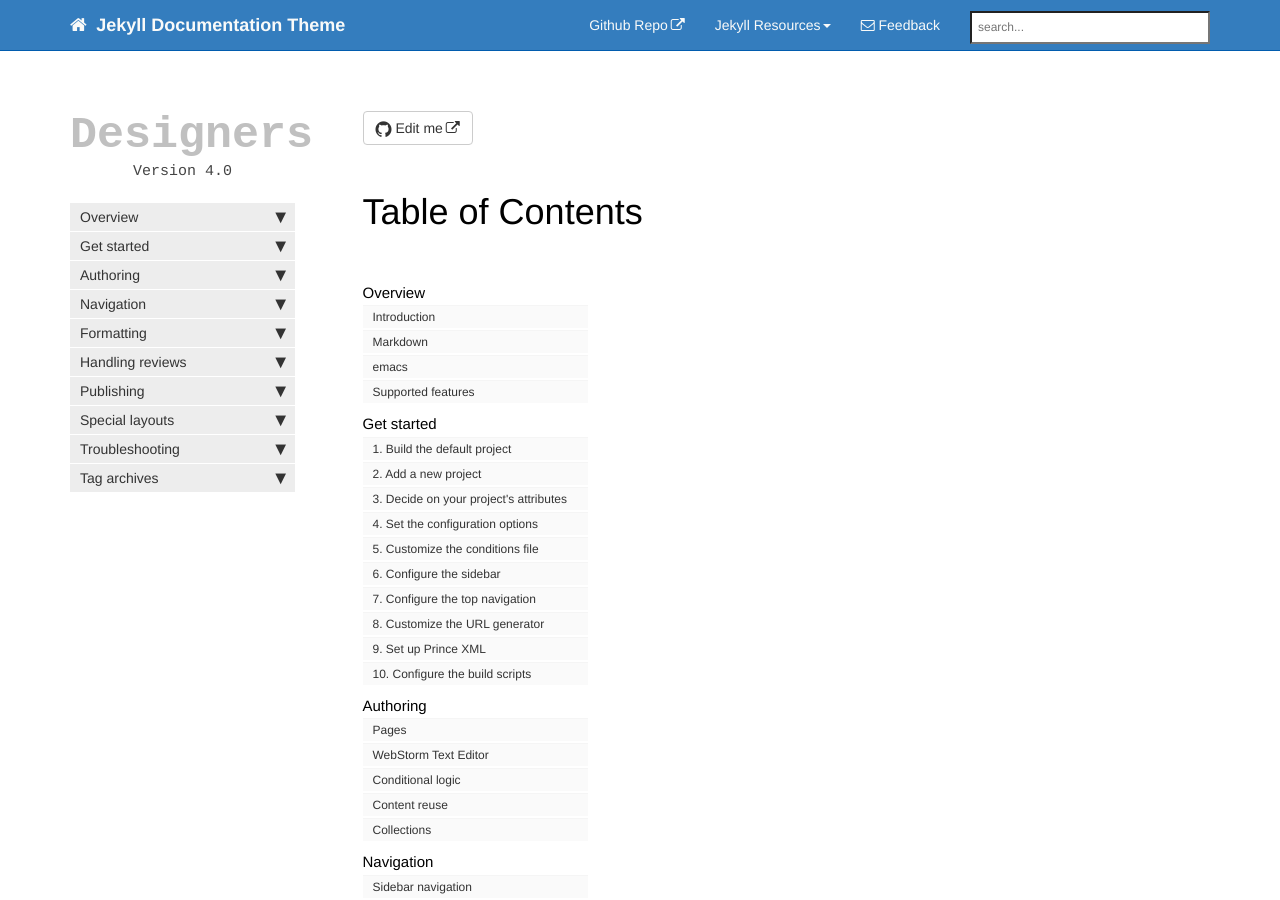
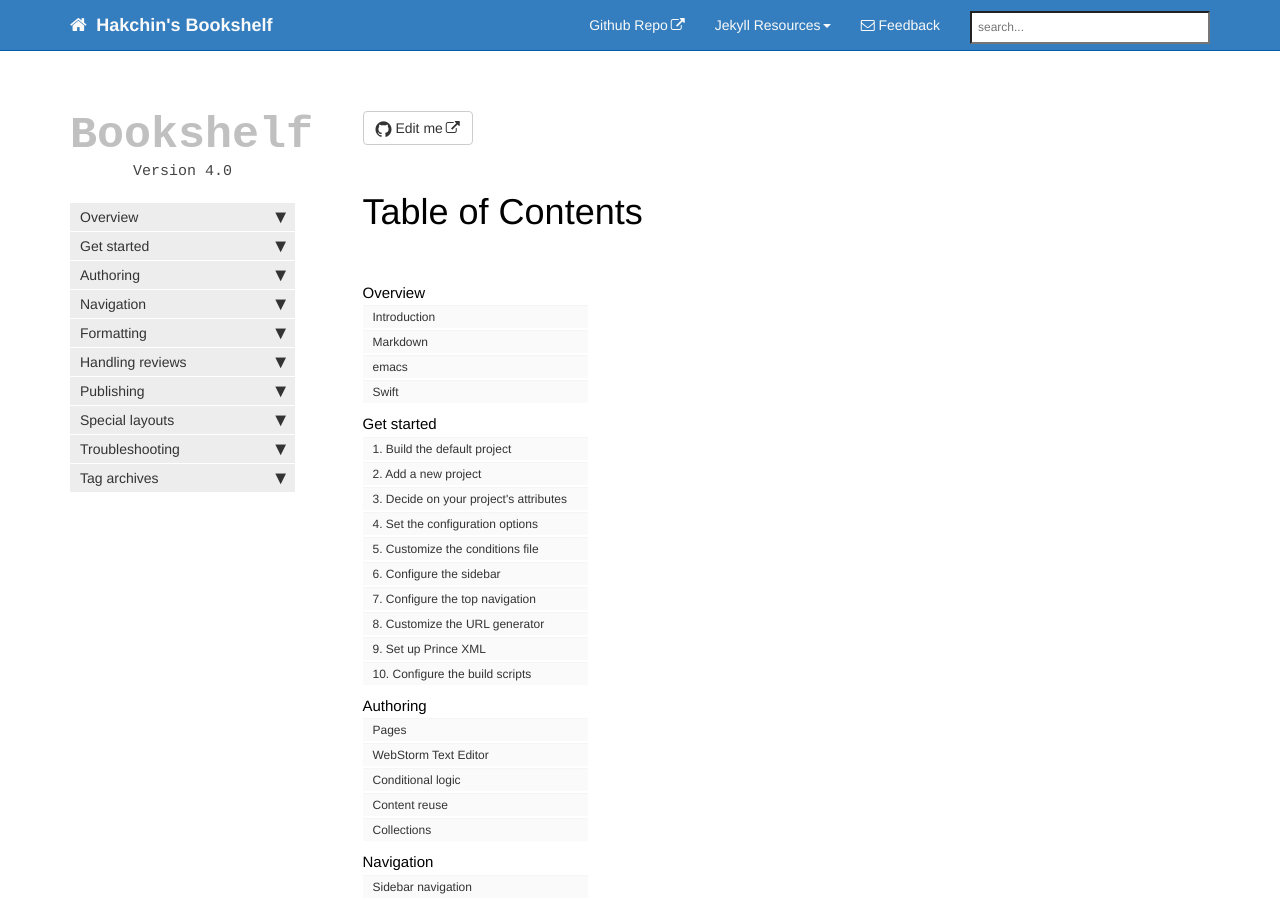
Before and after one commit to hakchin/pe, a Jekyll site: the page built from tocpage.html, in a window 1280 px wide and 900 px high. Built offline with Jekyll 4.4.1, drawn with Linux system fonts in a browser that asks for light colours; nearby versions of some CDN libraries; library files that are not in the unit come from our copies; Markdown is read by kramdown in place of the engine named in the settings; comment, search, counter and statistics services are not loaded.

Commit message:
modified:   _config.yml 	modified:   _data/mydoc/mydoc_sidebar.yml

```diff
--- a/_config.yml
+++ b/_config.yml
@@ -8,17 +8,17 @@
 version: all
 output: web
 destination: ../doc_outputs/mydoc/designers
-topnav_title: Jekyll Documentation Theme
+topnav_title: Hakchin's Bookshelf
 homepage_title: Jekyll doc theme for designers
-site_title: Jekyll theme for designers
+site_title: Hakchin's Bookshelf
 project_folder: mydoc
 company_name: Your company
 footer_image_location: ../common_images/company_logo.png
 github_editme_path: hakchin/pe/blob/gh-pages
-disqus_shortname: idrbwjekyll
+#disqus_shortname: idrbwjekyll
 # variables
 
-sidebar_tagline: Designers
+sidebar_tagline: Bookshelf
 sidebar_version: Version 4.0
 theme_file: theme-blue.css
 pdf_file_name: mydoc_designers_pdf.pdf
--- a/_data/mydoc/mydoc_sidebar.yml
+++ b/_data/mydoc/mydoc_sidebar.yml
@@ -60,8 +60,8 @@
       version: all
       output: web, pdf
 
-    - title: Supported features
-      url: /mydoc/mydoc_supported_features.html
+    - title: Swift
+      url: /mydoc/mydoc_swift.html
       audience: writers, designers
       platform: all
       product: all
```
